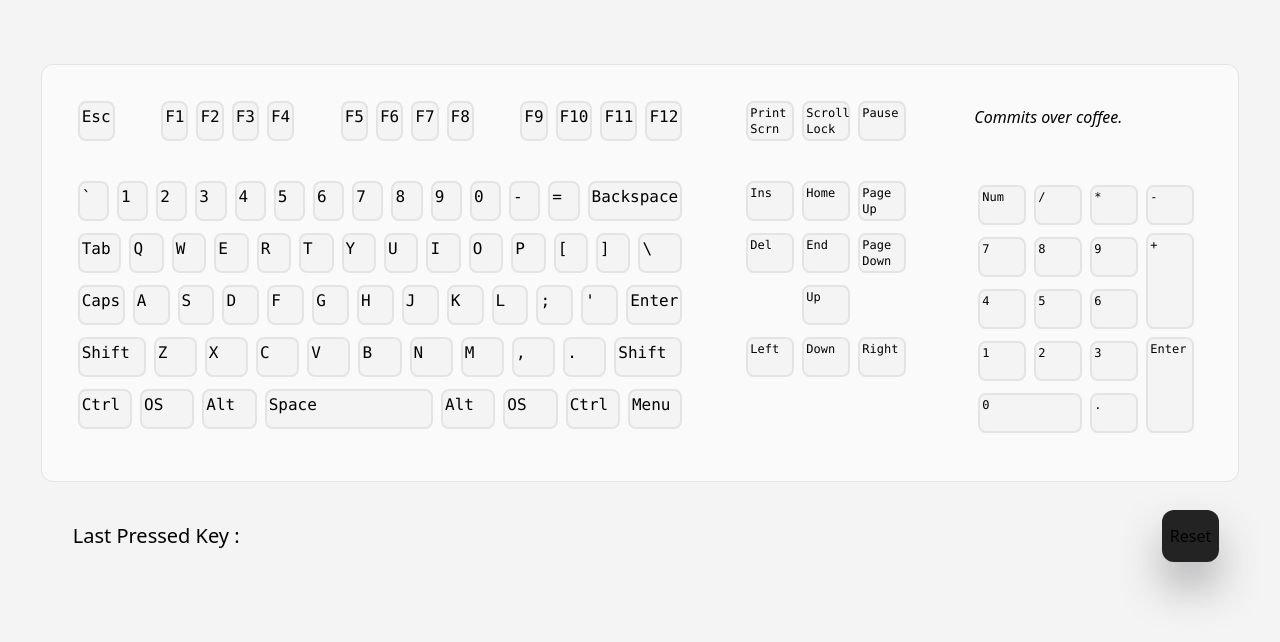
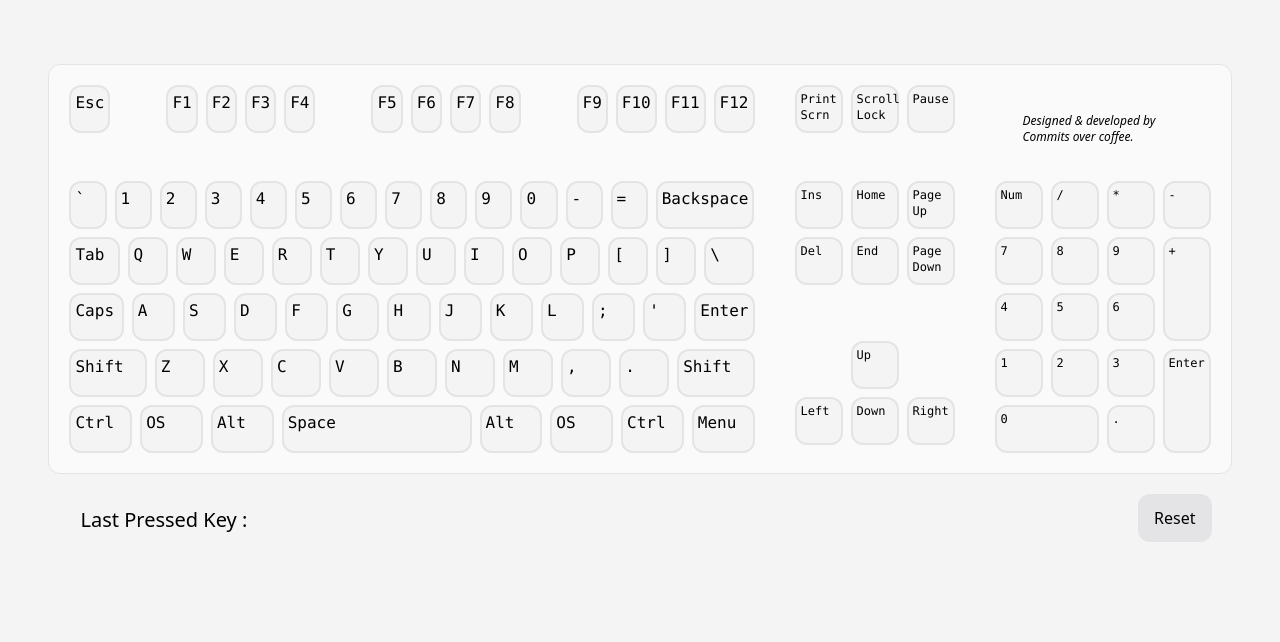
Before and after one commit to commitsovercoffee/key-probe, a SvelteKit app: page / in a window 1280 px wide. Shown: the top 642 px of the page. Built offline with nearby package versions, Linux system fonts and the light colour scheme.

Commit message:
refactors

```diff
--- a/src/routes/+page.svelte
+++ b/src/routes/+page.svelte
@@ -1,24 +1,26 @@
 <script>
-	let fnRow = [
+	import { element } from 'svelte/internal';
+
+	let main = [
+		[
 			'Esc',
-		null,
+			'keyFill',
 			'F1',
 			'F2',
 			'F3',
 			'F4',
-		null,
+			'keyFill',
 			'F5',
 			'F6',
 			'F7',
 			'F8',
-		null,
+			'keyFill',
 			'F9',
 			'F10',
 			'F11',
 			'F12'
-	];
-
-	let main = [
+		],
+		['rowFill'],
 		['`', '1', '2', '3', '4', '5', '6', '7', '8', '9', '0', '-', '=', 'Backspace'],
 		['Tab', 'Q', 'W', 'E', 'R', 'T', 'Y', 'U', 'I', 'O', 'P', '[', ']', '\\'],
 		['Caps', 'A', 'S', 'D', 'F', 'G', 'H', 'J', 'K', 'L', ';', "'", 'Enter'],
@@ -26,14 +28,14 @@
 		[' Ctrl', ' OS', ' Alt', 'Space', 'Alt ', 'OS ', 'Ctrl ', 'Menu']
 	];
 
-	let opts = ['Print Scrn', 'Scroll Lock', 'Pause'];
 	let navPad = [
+		['Print Scrn', 'Scroll Lock', 'Pause'],
+		['rowFill'],
 		['Ins', 'Home', 'Page Up'],
-		['Del', 'End', 'Page Down']
-	];
-
-	let arrows = [
-		[null, 'Up', null],
+		['Del', 'End', 'Page Down'],
+		['keyFill'],
+		['keyFill'],
+		['keyFill', 'Up', 'keyFill'],
 		['Left', 'Down', 'Right']
 	];
 
@@ -51,12 +53,18 @@
 	let activeCode = '';
 	let lastKey = '';
 
+	let map = {};
+	console.log(map);
+
 	let keyCapStyle =
-		'p-0.5 m-1 border-2 border-zinc-200 dark:border-zinc-800 hover:border-zinc-900 hover:dark:border-zinc-100 rounded-lg transition duration-300 delay-50 h-10 ';
+		'p-1 m-1 border-2 border-zinc-200 dark:border-zinc-800 rounded-xl transition duration-300 delay-50 h-12 ';
 </script>
 
 <svelte:body
 	on:keydown={function (event) {
+		map[event.code] = element.type == this['on:keydown'];
+		console.log(map);
+
 		event.preventDefault();
 		activeKey = event.code;
 		activeCode = event.key;
@@ -107,39 +115,26 @@
 	}}
 	on:keyup={function () {
 		setTimeout(function () {
-			activeKey = null;
+			activeKey = 'keyFill';
 		}, 100);
 	}}
 />
 
 <div class="mx-auto w-fit prose prose-zinc dark:prose-invert max-w-none">
 	<div
-		class="m-2 mt-16 p-4 flex border border-zinc-200 dark:border-zinc-800 rounded-xl flex-grow bg-zinc-50 dark:bg-zinc-800 overflow-hidden"
+		class="mt-16 p-4 flex border border-zinc-200 dark:border-zinc-800 rounded-xl flex-grow bg-zinc-50 dark:bg-zinc-800 overflow-hidden"
 	>
-		<section class="p-2 m-2">
-			<!-- fnRow -->
-			<section class="flex mb-8">
-				{#each fnRow as k}
-					{#if k === null}
-						<kbd class={'opacity-0 w-2/12 no-pointer'}>{k}</kbd>
-					{:else}
-						<kbd
-							class={activeKey === k
-								? keyCapStyle + 'w-2/12  ' + 'bg-zinc-600 -translate-y-4 '
-								: prevPressed.includes(k)
-								? keyCapStyle + 'w-2/12  ' + 'bg-sky-500'
-								: keyCapStyle + 'w-2/12  ' + 'bg-zinc-100 dark:bg-zinc-900 '}>{k}</kbd
-						>
-					{/if}
-				{/each}
-			</section>
-
+		<section class="">
 			<!-- main block -->
 			<div>
 				{#each main as row}
-					<section class="my-1 flex">
+					<section class="flex">
 						{#each row as k}
-							{#if k === 'Tab' || k === 'Caps' || k === '\\' || k === 'Enter'}
+							{#if k === 'rowFill'}
+								<kbd class={'h-10 w-full no-pointer'} />
+							{:else if k === 'keyFill'}
+								<kbd class={'opacity-0 w-12 no-pointer'}>{k}</kbd>
+							{:else if k === 'Tab' || k === 'Caps' || k === '\\' || k === 'Enter'}
 								<kbd
 									class={activeKey === k
 										? keyCapStyle + 'w-4/12 ' + 'bg-zinc-600 -translate-y-4 '
@@ -166,9 +161,9 @@
 							{:else}
 								<kbd
 									class={activeKey === k
-										? keyCapStyle + 'w-3/12 ' + 'bg-zinc-600 -translate-y-4 '
+										? keyCapStyle + 'w-3/12 ' + 'bg-red-300 dark:bg-red-500 -translate-y-4 '
 										: prevPressed.includes(k)
-										? keyCapStyle + 'w-3/12 ' + 'bg-sky-500'
+										? keyCapStyle + 'w-3/12 ' + 'bg-teal-300 dark:bg-teal-800 prose-invert'
 										: keyCapStyle + 'w-3/12 ' + 'bg-zinc-100 dark:bg-zinc-900 '}>{k}</kbd
 								>
 							{/if}
@@ -178,53 +173,20 @@
 			</div>
 		</section>
 
-		<section class="p-2 ml-8 mr-8 m-2">
+		<section class="ml-8 mr-8">
 			<!-- System Control -->
-
-			<section class="flex mb-8">
-				{#each opts as k}
-					<kbd
-						class={activeKey === k
-							? keyCapStyle + 'w-12 text-xs  ' + 'bg-zinc-600 -translate-y-4 '
-							: prevPressed.includes(k)
-							? keyCapStyle + 'w-12 text-xs  ' + 'bg-sky-500'
-							: keyCapStyle + 'w-12 text-xs  ' + 'bg-zinc-100 dark:bg-zinc-900 '}
-					>
-						<p>
-							{k}
-						</p>
-					</kbd>
-				{/each}
-			</section>
-
 			<div>
 				{#each navPad as row}
-					<section class="my-1 flex">
+					<section class="flex">
 						{#each row as k}
-							<kbd
-								class={activeKey === k
-									? keyCapStyle + 'w-12 text-xs  ' + 'bg-zinc-600 -translate-y-4 '
-									: prevPressed.includes(k)
-									? keyCapStyle + 'w-12 text-xs  ' + 'bg-sky-500'
-									: keyCapStyle + 'w-12 text-xs  ' + 'bg-zinc-100 dark:bg-zinc-900 '}
-							>
-								{k}
-							</kbd>
-						{/each}
-					</section>
-				{/each}
-			</div>
-
-			<div>
-				{#each arrows as row}
-					<section class="my-1 flex">
-						{#each row as k}
-							{#if k === null}
+							{#if k === 'rowFill'}
+								<kbd class={'h-10 w-full no-pointer'} />
+							{:else if k === 'keyFill'}
 								<kbd class={'opacity-0 w-14 no-pointer'}>{k}</kbd>
 							{:else}
 								<kbd
 									class={activeKey === k
-										? keyCapStyle + 'w-12 h-10 text-xs  ' + 'bg-zinc-600 -translate-y-4 '
+										? keyCapStyle + 'w-12 text-xs  ' + 'bg-zinc-600 -translate-y-4 '
 										: prevPressed.includes(k)
 										? keyCapStyle + 'w-12 text-xs  ' + 'bg-sky-500'
 										: keyCapStyle + 'w-12 text-xs  ' + 'bg-zinc-100 dark:bg-zinc-900 '}
@@ -238,12 +200,12 @@
 			</div>
 		</section>
 
-		<div class="p-2 m-2">
-			<p class="p-2 mb-8 italic">Commits over coffee.</p>
-			<section class="p-2 flex justify-between">
 		<div>
+			<p class="m-8 text-xs italic">Designed & developed by<br />Commits over coffee.</p>
+			<section class="flex justify-center">
+				<div class="p-0 m-0">
 					{#each numPad as row}
-						<section class="my-1 flex">
+						<section class="flex">
 							{#each row as k}
 								{#if k === ' 0'}
 									<kbd
@@ -258,7 +220,7 @@
 								{:else}
 									<kbd
 										class={activeKey === k
-											? keyCapStyle + 'w-12 h-10 text-xs  ' + 'bg-zinc-600 -translate-y-4 '
+											? keyCapStyle + 'w-12 text-xs  ' + 'bg-zinc-600 -translate-y-4 '
 											: prevPressed.includes(k)
 											? keyCapStyle + 'w-12 text-xs  ' + 'bg-sky-500'
 											: keyCapStyle + 'w-12 text-xs  ' + 'bg-zinc-100 dark:bg-zinc-900 '}
@@ -271,12 +233,12 @@
 					{/each}
 				</div>
 				<div>
-					<section class="my-1 flex flex-col">
+					<section class="flex flex-col p-0 m-0 h-full">
 						{#each numExtra as k}
 							{#if k === ' -'}
 								<kbd
 									class={activeKey === k
-										? keyCapStyle + 'w-16 text-xs  ' + 'bg-zinc-600 -translate-y-4 '
+										? keyCapStyle + 'w-12 text-xs  ' + 'bg-zinc-600 -translate-y-4 '
 										: prevPressed.includes(k)
 										? keyCapStyle + 'w-12 text-xs  ' + 'bg-sky-500'
 										: keyCapStyle + 'w-12 text-xs  ' + 'bg-zinc-100 dark:bg-zinc-900 '}
@@ -286,10 +248,10 @@
 							{:else}
 								<kbd
 									class={activeKey === k
-										? keyCapStyle + 'w-12 h-10 text-xs  ' + 'bg-zinc-600 -translate-y-4 '
+										? keyCapStyle + 'w-12 text-xs  ' + 'bg-zinc-600 -translate-y-4 '
 										: prevPressed.includes(k)
 										? keyCapStyle + 'w-12 text-xs  ' + 'bg-sky-500'
-										: keyCapStyle + 'w-12 h-24 text-xs  ' + 'bg-zinc-100 dark:bg-zinc-900 '}
+										: keyCapStyle + 'w-12 grow text-xs  ' + 'bg-zinc-100 dark:bg-zinc-900 '}
 								>
 									{k}
 								</kbd>
@@ -301,7 +263,7 @@
 		</div>
 	</div>
 
-	<div class="p-2 m-4 flex justify-between">
+	<div class="m-4 flex justify-between">
 		<p class=" text-xl p-2 m-2">
 			Last Pressed Key : <kbd>{lastKey}</kbd>
 		</p>
@@ -310,7 +272,7 @@
 			on:click={function () {
 				prevPressed = [];
 			}}
-			class="px-2 py-1 m-1 bg-[#232323] dark:bg-zinc-900 rounded-xl hover:-translate-y-1 active:translate-y-1 transition duration-50 ease-in shadow-2xl shadow-zinc-800 dark:shadow-zinc-500"
+			class="px-4 m-1 rounded-xl transition duration-300 delay-50 h-12 bg-zinc-200 dark:bg-zinc-800 hover:-translate-y-1 active:translate-y-1 active:bg-sky-500"
 			>Reset</button
 		>
 	</div>
```
Lines whose indentation alone changed are shown as unchanged.
